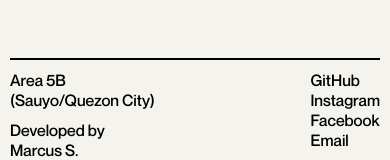
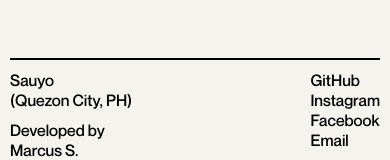
Before and after one commit to marcusxro/portfolio24, a React (Create React App) app: page / in a window 390 px wide. Shown: the part 2246-2406 px from the top of the page. Built offline with nearby package versions, Linux system fonts and the light colour scheme; the HTML template or start-up script is replaced by a standard one.

Commit message:
fixed the fsizes

```diff
--- a/src/App.css
+++ b/src/App.css
@@ -2144,3 +2144,22 @@ img {
 .AllPages .content .hovs .textCon .item {
   transform: translateY(-5vw);
 }
+
+@media only screen and (max-width: 500px) {
+    .slctd .content .right .innerCon .info{
+      font-size: 10px;
+    }
+    .slctd .content .right .innerCon .role{
+      font-size: 10px;
+    }
+    .slctd .content .right .innerCon .tech{
+      font-size: 10px;
+    }
+}
+
+
+.slctd .header {
+  .logo {
+    letter-spacing: -3px;
+  }
+}
--- a/src/comp/Footer.tsx
+++ b/src/comp/Footer.tsx
@@ -69,8 +69,8 @@ const Footer: React.FC = () => {
       <div className="hiddenLayer">
         <div className="firstCon">
           <div className="item address">
-            <span>Area 5B</span>
-            <span>(Sauyo/Quezon City)</span>
+          <span>Sauyo</span>
+          <span>(Quezon City, PH)</span>
           </div>
           <div className="item">
             <span>Developed by</span>
--- a/src/pages/SelectedWorks/Riri.tsx
+++ b/src/pages/SelectedWorks/Riri.tsx
@@ -272,7 +272,9 @@ const Riri: React.FC = () => {
                         </div>
                     </div>
                     <div className="navigation">
-                        <VisitProject linkToProject={MyWorks[1].link} />
+                                <div className="item">
+                                    COMING SOON
+                                </div>
 
                         <div className="item" onClick={() => { nextBtn() }}>NEXT</div>
                     </div>
```
